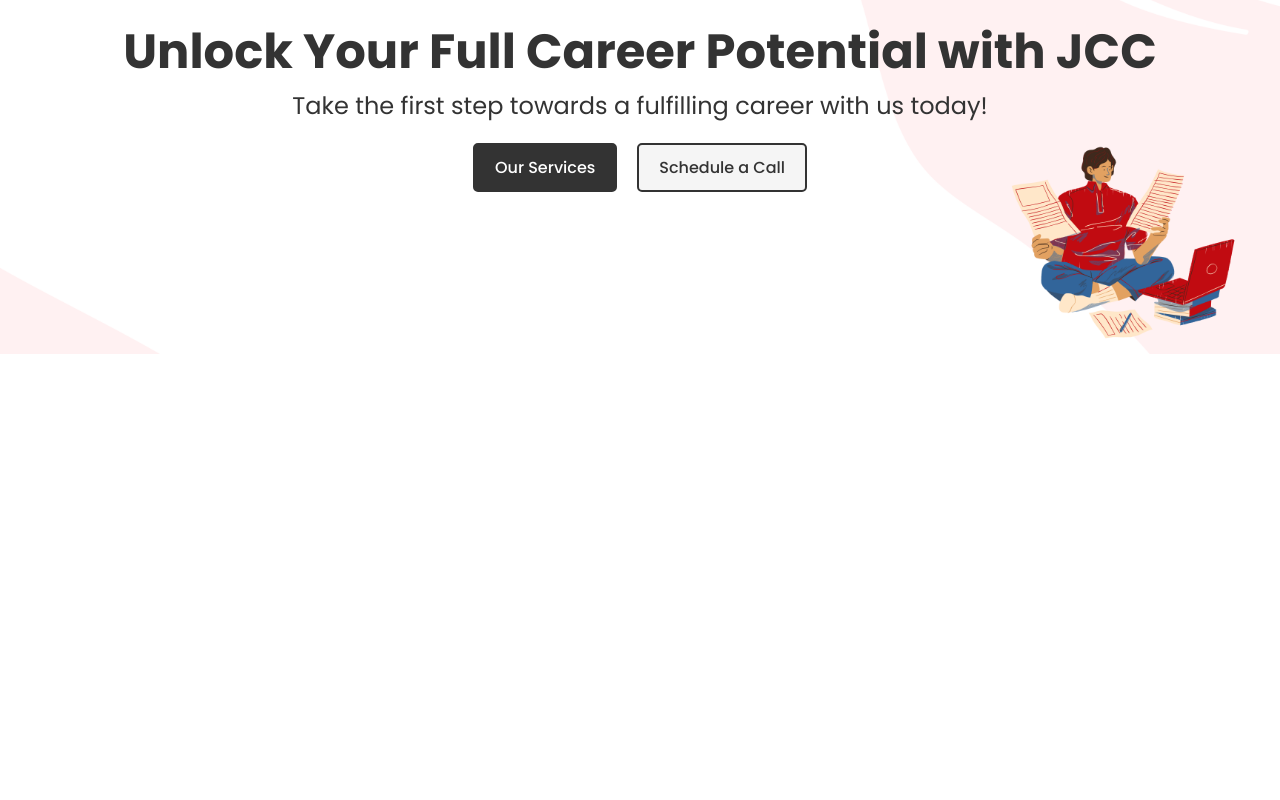
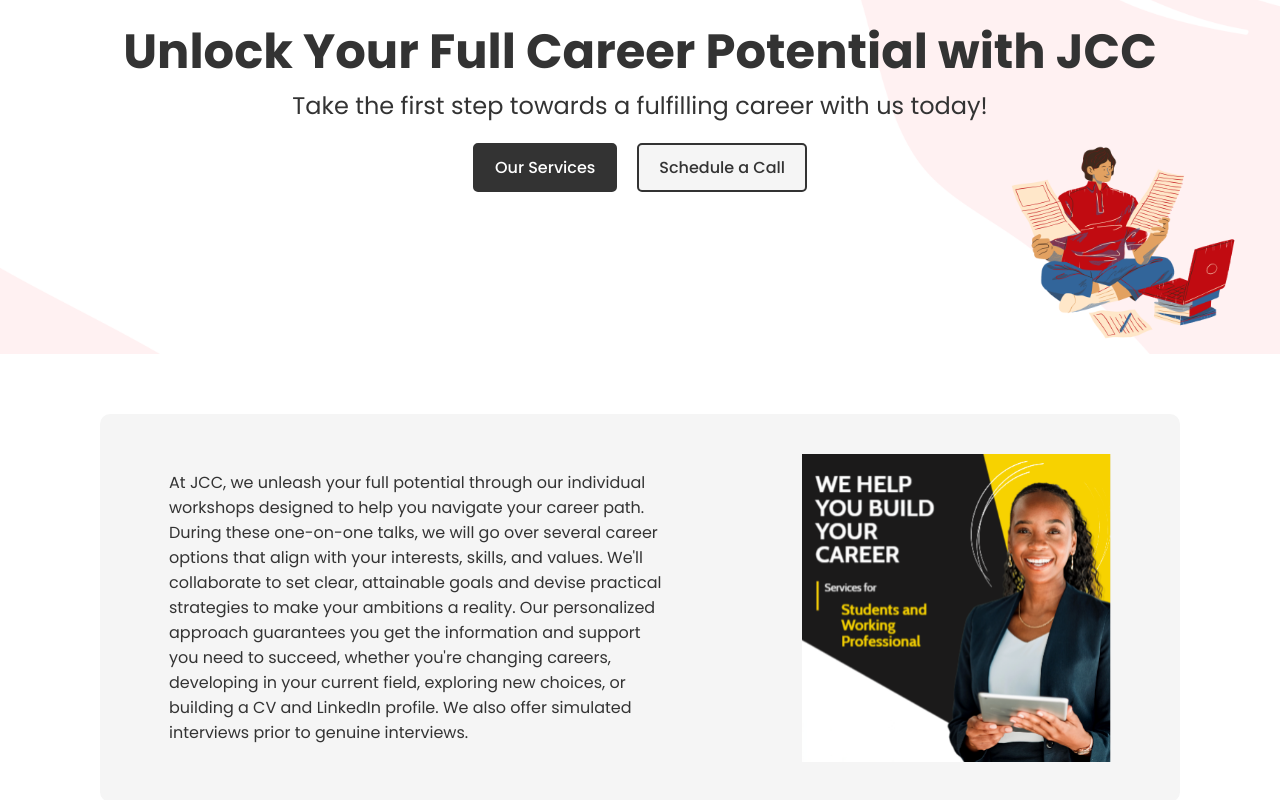
Before and after one commit to patilmanas04/JCC-Website, a React (Vite) app in the folder Client/: page / in a window 1280 px wide. Shown: the part 226-1026 px from the top of the page. Before the commit the page ends 800 px from the top, so only its background shows below. Built offline with nearby package versions, Linux system fonts and the light colour scheme.

Commit message:
Develop the Hero section

```diff
--- a/Client/src/App.jsx
+++ b/Client/src/App.jsx
@@ -3,6 +3,7 @@ import styled, { ThemeProvider } from 'styled-components'
 import { lightTheme, darkTheme } from './utils/themes.js'
 import Navbar from './components/Navbar/index.jsx'
 import About from './components/About/index.jsx'
+import Hero from './components/Hero/index.jsx'
 
 const BodyWrapper = styled.div`
   background-color: ${props => props.theme.background};
@@ -19,6 +20,7 @@ function App() {
         <BodyWrapper>
           <Navbar/>
           <About/>
+          <Hero/>
         </BodyWrapper>
       </ThemeProvider>
     </>
--- /dev/null
+++ b/Client/src/components/Hero/HeroElements.jsx
@@ -0,0 +1,48 @@
+import styled from "styled-components";
+
+const HeroWrapper = styled.div`
+    width: 100%;
+    height: 100%;
+    padding: 60px 100px;
+    display: flex;
+    justify-content: center;
+    align-items: center;
+    background-color: transparent;
+`
+
+const HeroContainer = styled.div`
+    /* width: 100%; */
+    height: 100%;
+    display: flex;
+    justify-content: center;
+    align-items: center;
+    padding: 40px;
+    border-radius: 10px;
+    background-color: ${props => props.theme.secondary};
+`
+
+const HeroContent = styled.div`
+    display: flex;
+    justify-content: center;
+    align-items: center;
+    width: 50%;
+    font-family: "Poppins", system-ui;
+`
+
+const HeroDescription = styled.div`
+    display: flex;
+    justify-content: center;
+    align-items: center;
+`
+
+const HeroImageWrapper = styled.div`
+    display: flex;
+    justify-content: flex-end;
+    align-items: center;
+`
+
+const HeroImage = styled.img`
+    width: 70%;
+`
+
+export { HeroWrapper, HeroContainer, HeroContent, HeroDescription, HeroImageWrapper, HeroImage }
--- /dev/null
+++ b/Client/src/components/Hero/index.jsx
@@ -0,0 +1,22 @@
+import React from 'react'
+import HeroImagePng from '../../assets/CC1.png'
+import { HeroWrapper, HeroContainer, HeroContent, HeroDescription, HeroImageWrapper, HeroImage } from './HeroElements'
+
+const Hero = () => {
+    return (
+        <HeroWrapper>
+            <HeroContainer>
+                <HeroContent>
+                    <HeroDescription>
+                        At JCC, we unleash your full potential through our individual workshops designed to help you navigate your career path. During these one-on-one talks, we will go over several career options that align with your interests, skills, and values. We'll collaborate to set clear, attainable goals and devise practical strategies to make your ambitions a reality. Our personalized approach guarantees you get the information and support you need to succeed, whether you're changing careers, developing in your current field, exploring new choices, or building a CV and LinkedIn profile. We also offer simulated interviews prior to genuine interviews.
+                    </HeroDescription>
+                </HeroContent>
+                <HeroImageWrapper>
+                    <HeroImage src={HeroImagePng} alt="Hero Image" />
+                </HeroImageWrapper>
+            </HeroContainer>
+        </HeroWrapper>
+    )
+}
+
+export default Hero
--- a/Client/src/components/Navbar/index.jsx
+++ b/Client/src/components/Navbar/index.jsx
@@ -13,7 +13,7 @@ const Navbar = () => {
                     </NavbarLogo>
                     <NavbarMenu>
                         <NavbarItem>
-                            <NavbarLink href="#">About</NavbarLink>
+                            <NavbarLink href="#">About Us</NavbarLink>
                         </NavbarItem>
                         <NavbarItem>
                             <NavbarLink href="#">Services</NavbarLink>
```
Also changed, not shown: Client/src/assets/CC1.png (added).
